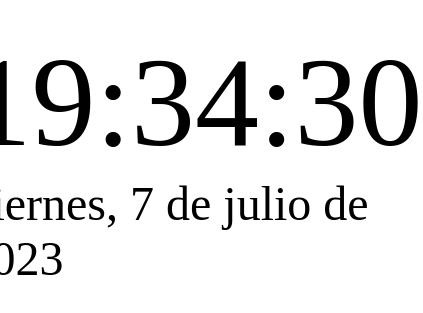
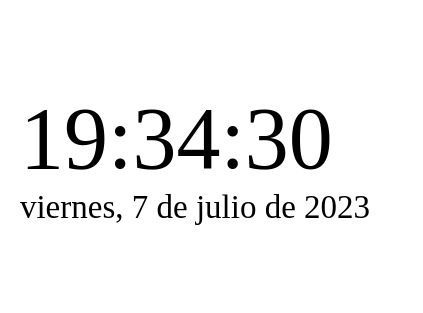
Before and after one commit to DanielDW23/Ejercicio-JS-Reloj_digital, a plain HTML site: page index.html in a window 390 px wide. Shown: the part 265-578 px from the top of the page, 423 px wide, since content can reach past the window. Drawn offline with Linux system fonts and the light colour scheme.

Commit message:
añadido diseño responsive

```diff
--- a/style.css
+++ b/style.css
@@ -18,3 +18,11 @@
     font-size: 3rem;
     margin: 0 auto;
 }
+
+@media screen and (max-width: 600px) {
+    html {
+        font-size: 11px;
+    }
+
+
+}
```
